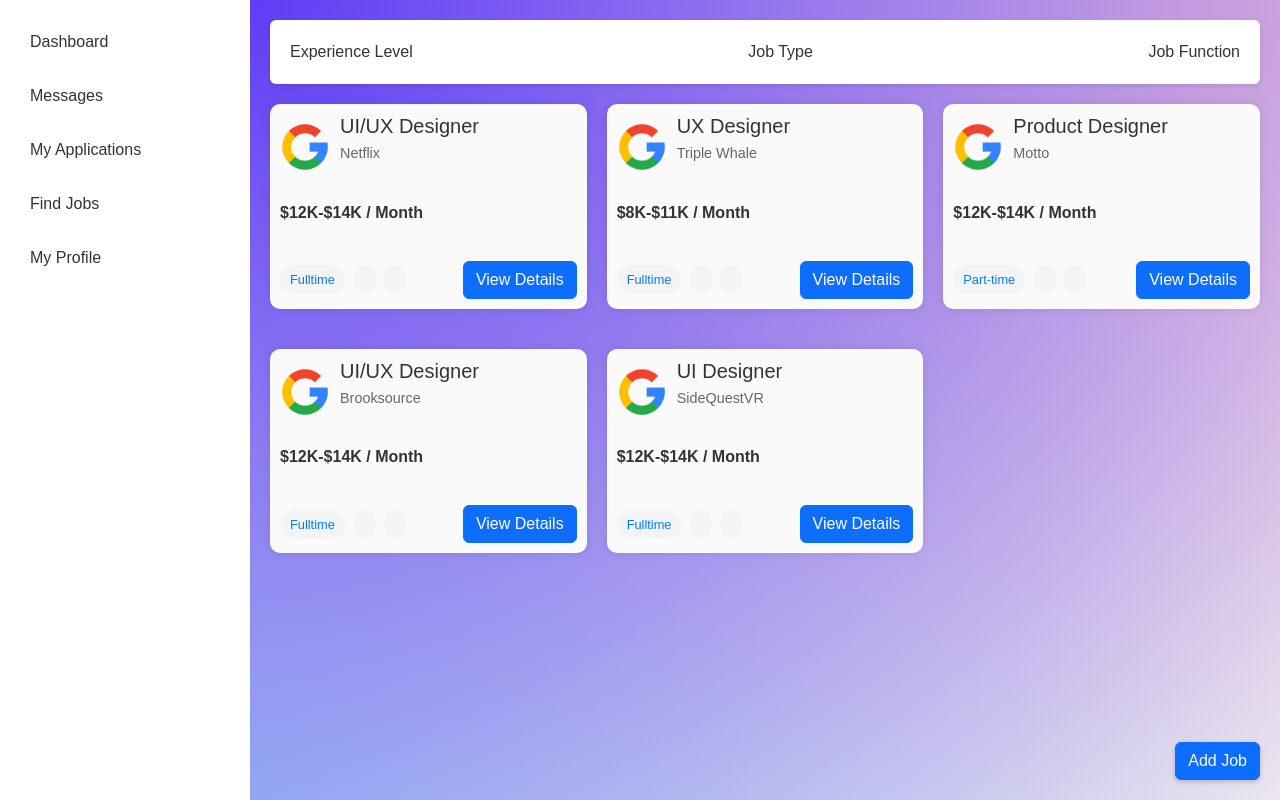
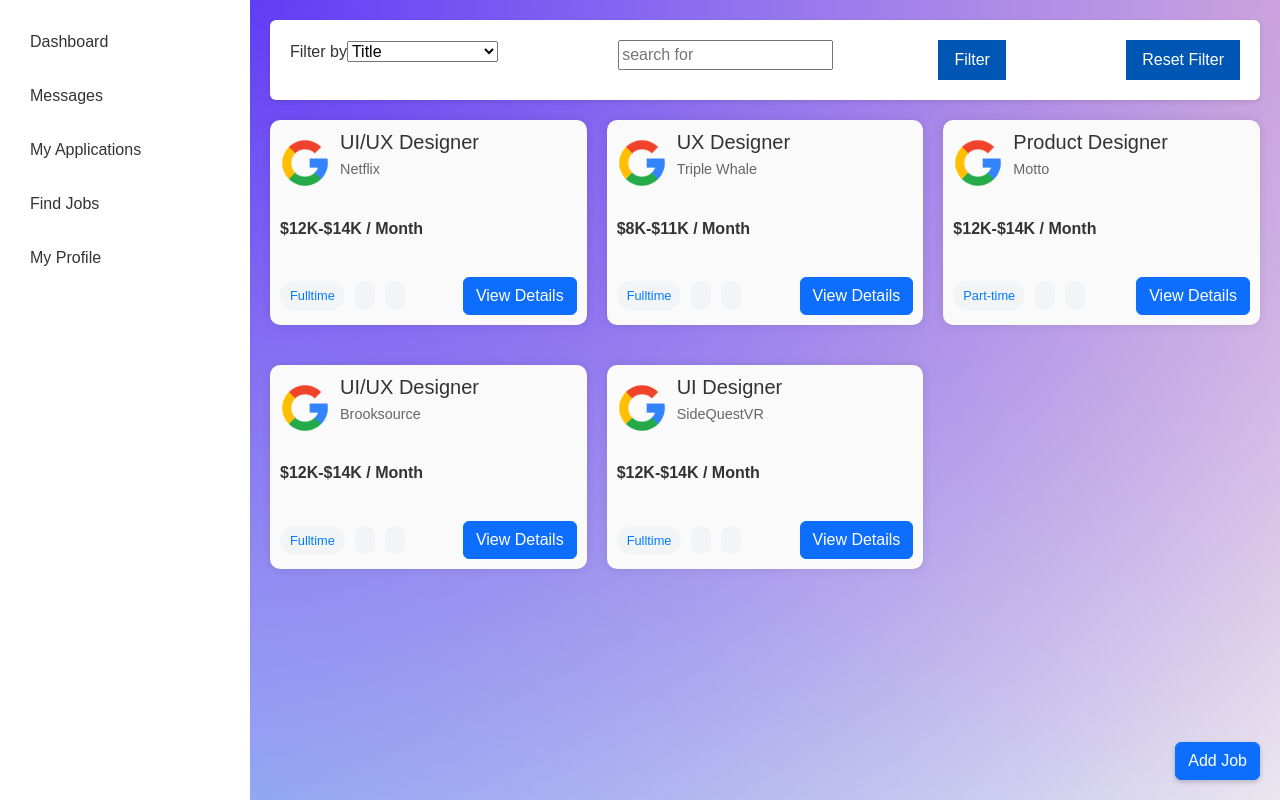
Before and after one commit to SWEN-732-Team-5/Appli-Tracker, a React (Create React App) app in the folder applitrackerproject/: page / in a window 1280 px wide. Built offline with nearby package versions, Linux system fonts and the light colour scheme.

Commit message:
Job filter partially done

```diff
--- a/applitrackerproject/src/components/JobFilter.css
+++ b/applitrackerproject/src/components/JobFilter.css
@@ -1,7 +1,84 @@
 .job-filter {
-    background-color: #ffffff;
-    padding: 20px;
-    margin-bottom: 20px;
+  background-color: rgba(255, 255, 255, 0.2);
+  padding: 10px;
+  display: flex;
+  align-items: center;
+  justify-content: start;
+  gap: 10px;
+  max-width: 100%;
+  margin: 20px auto;
+}
+
+.filter-by {
+  display: flex;
+  align-items: center;
+}
+
+.filter-by label {
+  margin-right: 5px;
+}
+
+.filter-by select {
+  border: 1px solid #ced4da;
+  border-radius: 0.25rem;
+  height: 38px;
+  background-color: #ffffff;
+  padding: 5px 10px;
+  font-size: 16px;
+}
+
+.filter-input input {
+  border: 1px solid #ced4da;
+  border-radius: 0.25rem;
+  height: 38px;
+  padding: 5px 10px;
+  font-size: 16px;
+  flex-grow: 2;
+}
+
+.filter-btn, .reset-btn {
+  border: none;
+  padding: 5px 15px;
+  border-radius: 0.25rem;
+  cursor: pointer;
+  font-size: 16px;
+}
+
+.filter-btn {
+  background-color: #007bff;
+  color: #ffffff;
+}
+
+.reset-btn {
+  background-color: #6c757d;
+  color: #ffffff;
+}
+
+/* Hover effects */
+.filter-btn:hover {
+  background-color: #0056b3;
+}
+
+.reset-btn:hover {
+  background-color: #545b62;
+}
+
+@media (max-width: 768px) {
+  .job-filter {
+    flex-direction: column;
+    align-items: stretch;
   }
 
-  /* Add additional job filter styles as needed */
+  .filter-by, .filter-input, .filter-btn, .reset-btn {
+    width: 100%;
+    margin-bottom: 10px;
+  }
+
+  .filter-by select, .filter-input input {
+    flex-grow: 1; /* Reset to 1 on smaller screens */
+  }
+
+  .reset-btn {
+    margin-bottom: 0; /* Remove bottom margin for the last item */
+  }
+}
--- a/applitrackerproject/src/components/JobFilter.js
+++ b/applitrackerproject/src/components/JobFilter.js
@@ -1,15 +1,54 @@
-import React from 'react';
-import './JobFilter.css';
+import React, { useState } from 'react';
 
+const JobFilter = ({ setFilterType, setFilterValue }) => {
+  const [filterBy, setFilterBy] = useState('title');
+  const [filter, setFilter] = useState('');
 
-const JobFilter = () => {
+  const handleFilterChange = (e) => {
+    setFilter(e.target.value);
+  };
+
+  const applyFilter = () => {
+    setFilterType(filterBy);
+    setFilterValue(filter);
+  };
+
+  const resetFilter = () => {
+    setFilterType(null);
+    setFilterValue('');
+    setFilter('');
+  };
+
   return (
     <div className="job-filter">
-      {/* Insert your filter controls here */}
-      <div>Experience Level</div>
-      <div>Job Type</div>
-      <div>Job Function</div>
-      {/* More filters as needed */}
+      <div className="filter-by">
+        <label htmlFor="filter-by-select">Filter by</label>
+        <select
+          id="filter-by-select"
+          value={filterBy}
+          onChange={(e) => setFilterBy(e.target.value)}
+        >
+          <option value="company">Company</option>
+          <option value="title">Title</option>
+          <option value="dateApplied">Date Applied</option>
+          <option value="emailFollowup">Email Followup</option>
+          <option value="appStatus">Application Status</option>
+        </select>
+      </div>
+      <div className="filter-input" style={{ width: "200px" }}>
+        <input
+          type="text"
+          value={filter}
+          placeholder="search for"
+          onChange={handleFilterChange}
+        />
+      </div>
+      <button className="filter-btn" onClick={applyFilter}>
+        Filter
+      </button>
+      <button className="reset-btn" onClick={resetFilter}>
+        Reset Filter
+      </button>
     </div>
   );
 };
```
